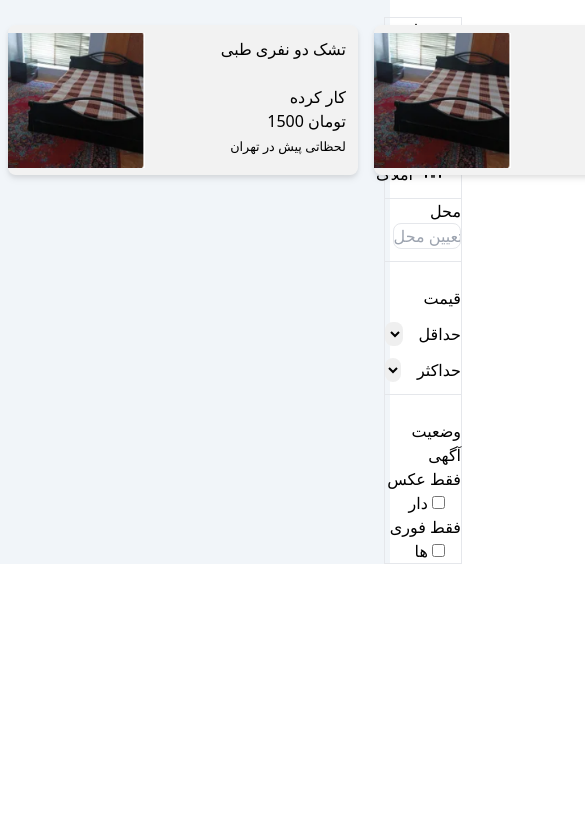
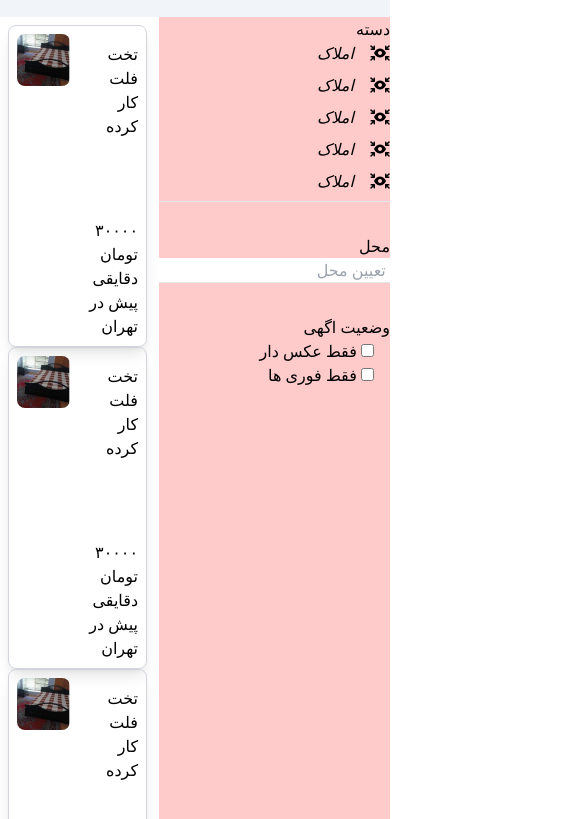
Before and after one commit to parastoomajidi/divarLandingPage, a website: page index.html in a window 390 px wide. Shown: the part 103-922 px from the top of the page, 585 px wide, since content can reach past the window. Before the commit the page ends 844 px from the top, so only its background shows below. Drawn offline with nearby package versions, Linux system fonts and the light colour scheme.

Commit message:
update responsive

```diff
--- a/index.html
+++ b/index.html
@@ -3,7 +3,7 @@
 <head>
     <meta charset="UTF-8">
     <meta name="viewport" content="width=device-width, initial-scale=1.0">
-    <title>LandingPAge</title>
+    <title>LandingPage</title>
     <script src="https://cdn.tailwindcss.com"></script>
     <link rel="stylesheet" href="https://cdnjs.cloudflare.com/ajax/libs/font-awesome/6.5.2/css/all.min.css" integrity="sha512-SnH5WK+bZxgPHs44uWIX+LLJAJ9/2PkPKZ5QiAj6Ta86w+fsb2TkcmfRyVX3pBnMFcV7oQPJkl9QevSCWr3W6A==" crossorigin="anonymous" referrerpolicy="no-referrer" />
 
@@ -19,8 +19,7 @@
 
                     </button>
                 </div>
-
-                <div  class="flex ">
+                <!-- <div  class=" flex  ">
                     <ul class="flex">
                         <div class="flex text-slate-600  ">
                             <li class="mx-5">دیوار من</li>
@@ -39,7 +38,7 @@
                             <i class="fa-solid fa-ticket"></i>
                         </div>
                     </ul>
-                </div>
+                </div> -->
                 <div class='max-w-md w-1/4 mx-auto'>
                     <div class="relative flex items-center w-full h-12 rounded-lg focus-within:shadow-lg bg-white overflow-hidden">
                         <div class="grid place-items-center h-full w-12 text-gray-300">
@@ -64,8 +63,6 @@
                             <li><a href="#" class="block px-4 py-2" >لوازم خانگی</a></li>
                             <li><a href="#" class="block px-4 py-2" >لوازم خانگی</a></li>
                             <li><a href="#" class="block px-4 py-2" >لوازم خانگی</a></li>
-
-
                         </ul>
                     </div>
                 </div>
@@ -77,111 +74,107 @@
                 <hr>
             </nav>
         </div>
-        <div class="secondpart flex">
 
-            <div class="leftSide flex justify-between max-w-sm lg:max-w-full lg:flex style="height: auto; width: 80%;">
-                <div class="card justify-end p-2 ">
-                    <div class="container flex justify-between rounded-lg drop-shadow-md" style="height: 150px; width: 350px; background: #f2f2f2;">
-                        <div class="img">
-                            <img class="place-content-center mt-2" src="img/img1.png" alt="img" style="height: 90%">
+
+
+    </div><!--main-->
+    <div class="container flex">
+        <div class="left grid grid-cols-1 lg:grid-cols-3 p-2 mr-1 ">
+            <div class="card grid grid-cols-2 gap-4 p-2 border border-gray-300 rounded-lg shadow-lg " >
+                <div class="aspect-w-16 aspect-h-16 ">
+                    <img src="img/img1.png" alt="image" class="w-full rounded-lg">
                 </div>
-                        <div class="txt text-right mr-3 mt-3">
-                            <h2>تشک دو نفری طبی</h2>
-                            <br>
-                            <p>کار کرده</p>
-                            <p>1500 تومان</p>
-                            <p><small>لحظاتی پیش در تهران</small></p>
+                <!---col 2-->
+            <div class="text-right flex flex-col justify-between sm:text-xl ">
+                <h2 class="mb-2 mt-2">تخت فلت کار کرده</h2><br><br><br>
+                <p>۳۰۰۰۰ تومان</p>
+                <p>دقایقی پیش در تهران</p>
             </div>
             </div>
+            <!----->
+            <div class="card grid grid-cols-2 gap-4 p-2 border border-gray-300 rounded-lg shadow-lg " >
+                <div class="aspect-w-16 aspect-h-16 ">
+                    <img src="img/img1.png" alt="image" class="w-full rounded-lg">
                 </div>
-                <!---------->
-                <div class="card justify-end p-2">
-                    <div class="container flex justify-between rounded-lg drop-shadow-md" style="height: 150px; width: 350px; background: #f2f2f2;">
-                        <div class="img">
-                            <img class="place-content-center mt-2" src="img/img1.png" alt="img" style="height: 90%">
-                        </div>
-                        <div class="txt text-right mr-3 mt-3">
-                            <h2>تشک دو نفری طبی</h2><br>
-                            <p>کار کرده</p>
-                            <p>1500 تومان</p>
-                            <p><small>لحظاتی پیش در تهران</small></p>
+                <!---col 2-->
+            <div class="text-right flex flex-col justify-between sm:text-xl ">
+                <h2 class="mb-2 mt-2">تخت فلت کار کرده</h2><br><br><br>
+                <p>۳۰۰۰۰ تومان</p>
+                <p>دقایقی پیش در تهران</p>
             </div>
             </div>
+            <!----->
+            <div class="card grid grid-cols-2 gap-4 p-2 border border-gray-300 rounded-lg shadow-lg " >
+                <div class="aspect-w-16 aspect-h-16 ">
+                    <img src="img/img1.png" alt="image" class="w-full rounded-lg">
                 </div>
-                <!---------->
-                <div class="card justify-end p-2">
-                    <div class="container flex justify-between rounded-lg drop-shadow-md" style="height: 150px; width: 350px; background: #f2f2f2;">
-                        <div class="img">
-                            <img class="place-content-center mt-2" src="img/img1.png" alt="img" style="height: 90%">
-                        </div>
-                        <div class="txt text-right mr-3 mt-3">
-                            <h2>تشک دو نفری طبی</h2><br>
-                            <p>کار کرده</p>
-                            <p>1500 تومان</p>
-                            <p><small>لحظاتی پیش در تهران</small></p>
+                <!---col 2-->
+            <div class="text-right flex flex-col justify-between sm:text-xl ">
+                <h2 class="mb-2 mt-2">تخت فلت کار کرده</h2><br><br><br>
+                <p>۳۰۰۰۰ تومان</p>
+                <p>دقایقی پیش در تهران</p>
             </div>
             </div>
+            <!----->
+            <div class="card grid grid-cols-2 gap-4 p-2 border border-gray-300 rounded-lg shadow-lg " >
+                <div class="aspect-w-16 aspect-h-16 ">
+                    <img src="img/img1.png" alt="image" class="w-full rounded-lg">
                 </div>
-                <!---------->
-
-
+                <!---col 2-->
+            <div class="text-right flex flex-col justify-between sm:text-xl ">
+                <h2 class="mb-2 mt-2">تخت فلت کار کرده</h2><br><br><br>
+                <p>۳۰۰۰۰ تومان</p>
+                <p>دقایقی پیش در تهران</p>
+            </div>
+            </div>
+            <!----->
+            <div class="card grid grid-cols-2 gap-4 p-2 border border-gray-300 rounded-lg shadow-lg " >
+                <div class="aspect-w-16 aspect-h-16 ">
+                    <img src="img/img1.png" alt="image" class="w-full rounded-lg">
+                </div>
+                <!---col 2-->
+            <div class="text-right flex flex-col justify-between sm:text-xl ">
+                <h2 class="mb-2 mt-2">تخت فلت کار کرده</h2><br><br><br>
+                <p>۳۰۰۰۰ تومان</p>
+                <p>دقایقی پیش در تهران</p>
+            </div>
+            </div>
+            <!----->
         </div>
 
-            <div class="rightSide text-right border" style="height: auto; width: 20%;">
-                <h3>دسته‌ها</h3>
-                <div class="allcat mr-5 mt-3">
-                    <div class="list flex justify-end mb-3 ">
-                        <h3>املاک</h3>
-                        <i class="fa-solid fa-person-shelter pl-3"></i>
+        <div class="right text-right bg-red-200  sm:w-1/6 md:w-3/6 lg:w-1/6  ">
+            <div class="menu text-right	">
+                <h2> دسته </h2>
+                <ul>
+                    <div class="mb-2">
+                        <i> املاک</i>
+                        <i class="fa-solid fa-arrows-to-eye ml-3  "></i>
                     </div>
-                    <div class="list flex justify-end mb-3 ">
-                        <h3>املاک</h3>
-                        <i class="fa-solid fa-person-shelter pl-3 "></i>
+                    <div class="mb-2">
+                        <i> املاک</i>
+                        <i class="fa-solid fa-arrows-to-eye ml-3  "></i>
                     </div>
-                    <div class="list flex justify-end  mb-3">
-                        <h3>املاک</h3>
-                        <i class="fa-solid fa-person-shelter pl-3 "></i>
+                    <div class="mb-2">
+                        <i> املاک</i>
+                        <i class="fa-solid fa-arrows-to-eye ml-3  "></i>
                     </div>
-                    <div class="list flex justify-end  mb-3">
-                        <h3>املاک</h3>
-                        <i class="fa-solid fa-person-shelter pl-3 "></i>
+                    <div class="mb-2">
+                        <i> املاک</i>
+                        <i class="fa-solid fa-arrows-to-eye ml-3  "></i>
                     </div>
+                    <div class="mb-2">
+                        <i> املاک</i>
+                        <i class="fa-solid fa-arrows-to-eye ml-3  "></i>
                     </div>
-                <hr>
-                <div class="location ma">
-                    <label for="location">محل</label>
+                </ul>
+                <hr class="py-4">
                 <form >
-                        <input class="text-right border rounded-lg mb-3" type="text" placeholder="تعیین محل" style="width: 90%;">
+                    <h2>محل</h2>
+                    <input class="text-right" type="text" placeholder="تعیین محل ">
                 </form>
-                    <hr>
-                    <br>
-                </div>
-                <div class="price">
-                    <h3>قیمت</h3>
-                    <form class="flex mt-3 ">
-                        <select name="price" id="price" style="width: 90%;" class="rounded-lg mr-4">
-                            <option value="100">تومان</option>
-                            <option value="100">100</option>
-                            <option value="100">100</option>
-                            <option value="100">100</option>
-                        </select>
-                        <label for="minimum">حداقل</label>
-                    </form>
-                    <form class="flex mt-3 mb-3">
-                        <select name="price" id="price" style="width: 90%;" class="rounded-lg mr-4">
-                            <option value="100">تومان</option>
-                            <option value="100">100</option>
-                            <option value="100">100</option>
-                            <option value="100">100</option>
-                        </select>
-                        <label for="minimum">حداکثر</label>
-                    </form>
-                    <hr>
-                    <br>
-                </div>
-
-                <div class="situation">
-                    <h3>وضعیت آگهی</h3>
+                <hr class="py-4">
+                <form >
+                    <h2>وضعیت اگهی</h2>
                     <label class="switch mr-4">فقط عکس دار
                         <input type="checkbox">
                         <span class="slider"></span>
@@ -191,19 +184,12 @@
                         <input type="checkbox">
                         <span class="slider"></span>
                       </label>
-
-
-                </div>
-
-
-
-
-
+                </form>
 
             </div>
         </div>
 
-    </div><!--main-->
+    </div>
 
 </body>
 </html>
--- /dev/null
+++ b/package.json
@@ -0,0 +1,5 @@
+{
+  "devDependencies": {
+    "@tailwindcss/aspect-ratio": "^0.4.2"
+  }
+}
```
Also changed, not shown: tailwind.config.js (added, +13 -0 lines), 1 other file. Lines whose indentation alone changed are shown as unchanged.
